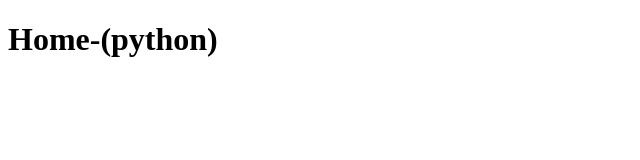
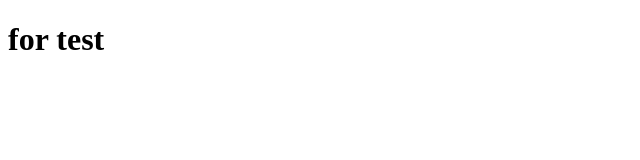
Before and after one commit to YatangYu/pt.github.io, a plain HTML site: page Home.html in a window 1280 px wide. Shown: the whole page, without its empty margins (0-640 px from the left). Drawn offline with Linux system fonts and the light colour scheme.

Commit message:
Update Home.html

```diff
--- a/Home.html
+++ b/Home.html
@@ -2,9 +2,9 @@
 <html>
   <head>
     <meta charset="utf-8">
-    <title>Home-(python)</title>
+    <title>for test</title>
   </head>
   <body>
-    <h1>Home-(python)</h1>
+    <h1>for test</h1>
   </body>
 </html>
```
